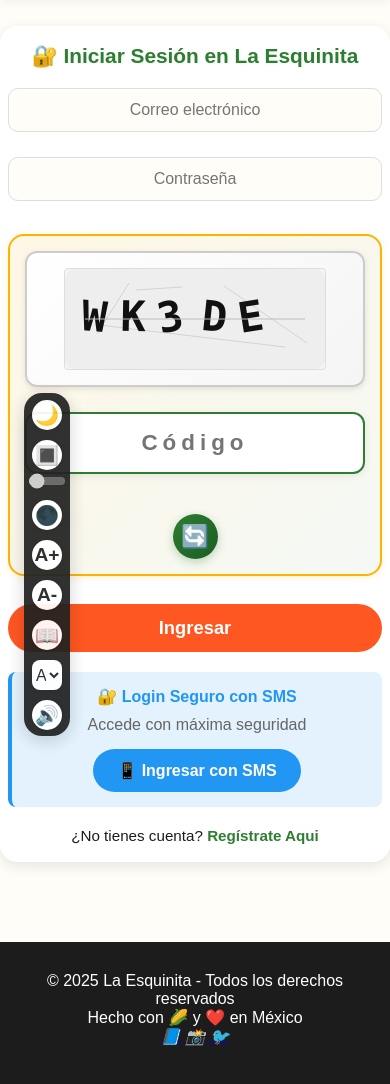
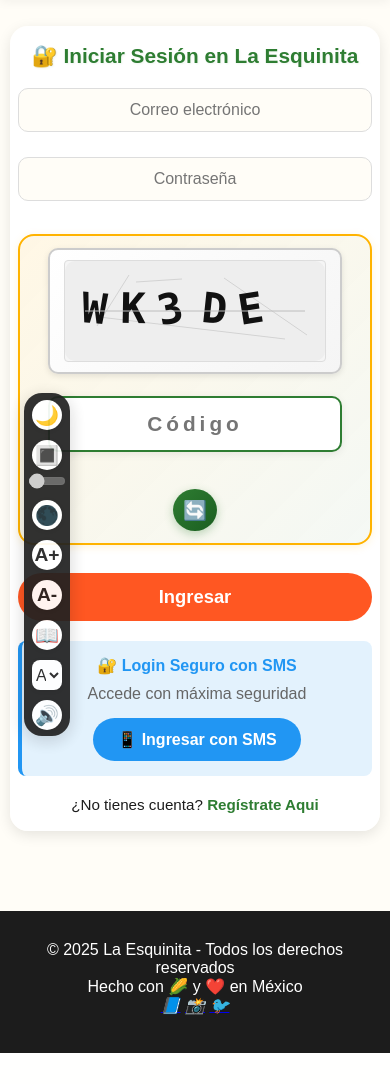
Before and after one commit to IngDavid-Torres/La-Esquinita-1, a Flask app: page /login in a window 390 px wide. Shown: the part 84-1168 px from the top of the page. After the commit the page ends 1137 px from the top, so only its background shows below. Run offline with Flask 3, Linux system fonts and the light colour scheme.

Commit message:
Ajuste CAPTCHA: elementos dentro del container y responsive optimizado

```diff
--- a/templates/login.html
+++ b/templates/login.html
@@ -173,7 +173,7 @@
             border-radius: 18px;
             box-shadow: 0 4px 14px rgba(0,0,0,0.10);
             text-align: center;
-            max-width: 400px;
+            max-width: 500px;
             width: 100%;
             margin: 140px auto 80px auto;
         }
@@ -240,9 +240,9 @@
             display: flex;
             align-items: center;
             justify-content: center;
-            gap: 20px;
+            gap: 12px;
             margin: 18px 0;
-            padding: 20px;
+            padding: 16px 12px;
             background: linear-gradient(135deg, rgba(255, 179, 0, 0.1), rgba(46, 125, 50, 0.05));
             border-radius: 16px;
             border: 2px solid var(--primary);
@@ -251,17 +251,18 @@
 
         .captcha-display {
             background: linear-gradient(135deg, #ffffff, #f5f5f5);
-            padding: 15px 20px;
-            border-radius: 12px;
+            padding: 10px 12px;
+            border-radius: 10px;
             font-family: 'Courier New', monospace;
-            font-size: 1.4em;
+            font-size: 1.2em;
             font-weight: bold;
-            letter-spacing: 3px;
+            letter-spacing: 2px;
             color: #333;
             text-shadow: 1px 1px 2px rgba(0,0,0,0.1);
             border: 2px solid #ccc;
-            min-width: 140px;
-            min-height: 60px;
+            min-width: 110px;
+            min-height: 55px;
+            max-width: 130px;
             text-align: center;
             user-select: none;
             display: flex;
@@ -278,15 +279,15 @@
 
         .captcha-input {
             flex: 1;
-            max-width: 180px;
-            min-width: 140px;
+            max-width: 140px;
+            min-width: 100px;
             text-align: center;
-            font-size: 1.6em;
+            font-size: 1.4em;
             font-weight: bold;
-            letter-spacing: 5px;
-            padding: 18px 15px;
+            letter-spacing: 4px;
+            padding: 14px 10px;
             border: 2px solid var(--secondary);
-            border-radius: 12px;
+            border-radius: 10px;
             background: #fff;
             box-shadow: 0 2px 8px rgba(0,0,0,0.08);
             transition: all 0.3s ease;
@@ -303,15 +304,17 @@
             color: white;
             border: none;
             border-radius: 50%;
-            width: 50px;
-            height: 50px;
+            width: 44px;
+            height: 44px;
+            min-width: 44px;
             cursor: pointer;
-            font-size: 1.4em;
+            font-size: 1.2em;
             transition: all 0.3s ease;
             display: flex;
             align-items: center;
             justify-content: center;
             box-shadow: 0 3px 10px rgba(46, 125, 50, 0.3);
+            flex-shrink: 0;
         }
 
         .captcha-refresh:hover {
@@ -351,23 +354,28 @@
         }
 
         @media(max-width:600px){
+            .container {
+                max-width: 95%;
+                padding: 24px 16px;
+            }
             .captcha-container {
                 flex-direction: column;
-                gap: 15px;
-                padding: 15px;
+                gap: 12px;
+                padding: 12px;
             }
             .captcha-input {
                 max-width: 100%;
-                width: 100%;
-                font-size: 1.4em;
-                padding: 16px 12px;
+                width: 90%;
+                font-size: 1.3em;
+                padding: 14px 10px;
             }
             .captcha-display {
-                min-width: 100%;
+                min-width: 90%;
+                max-width: 90%;
             }
             .captcha-refresh {
-                width: 45px;
-                height: 45px;
+                width: 42px;
+                height: 42px;
             }
         }
         footer {
```
